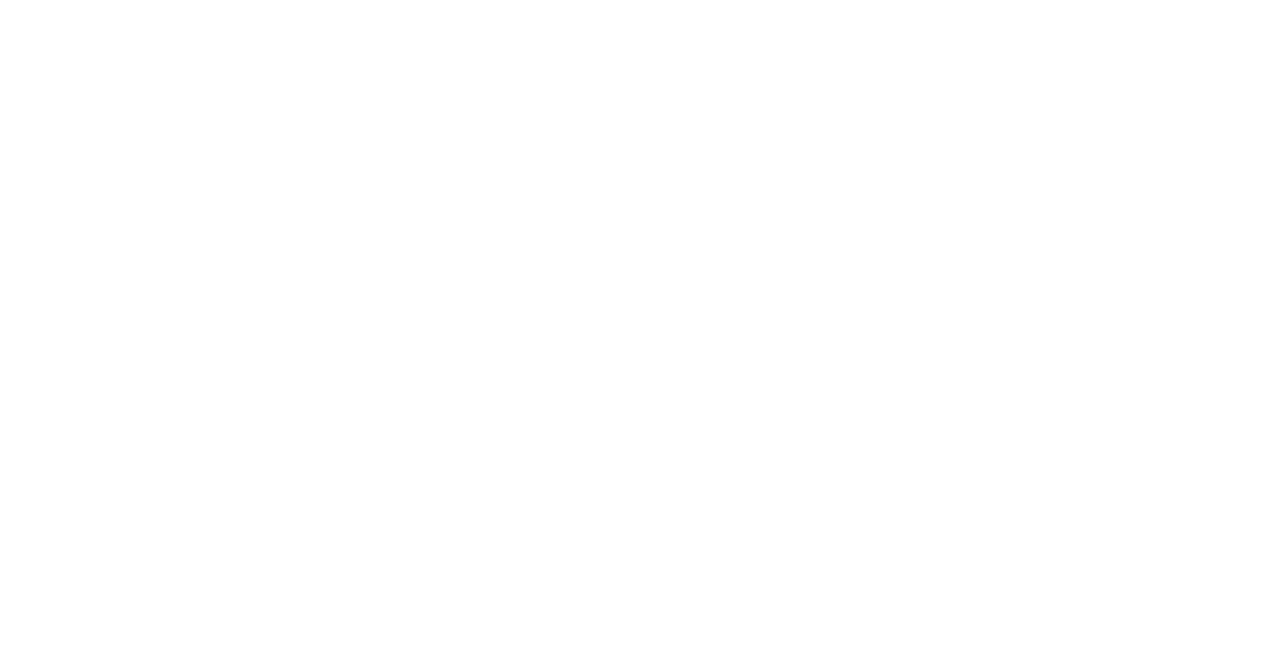
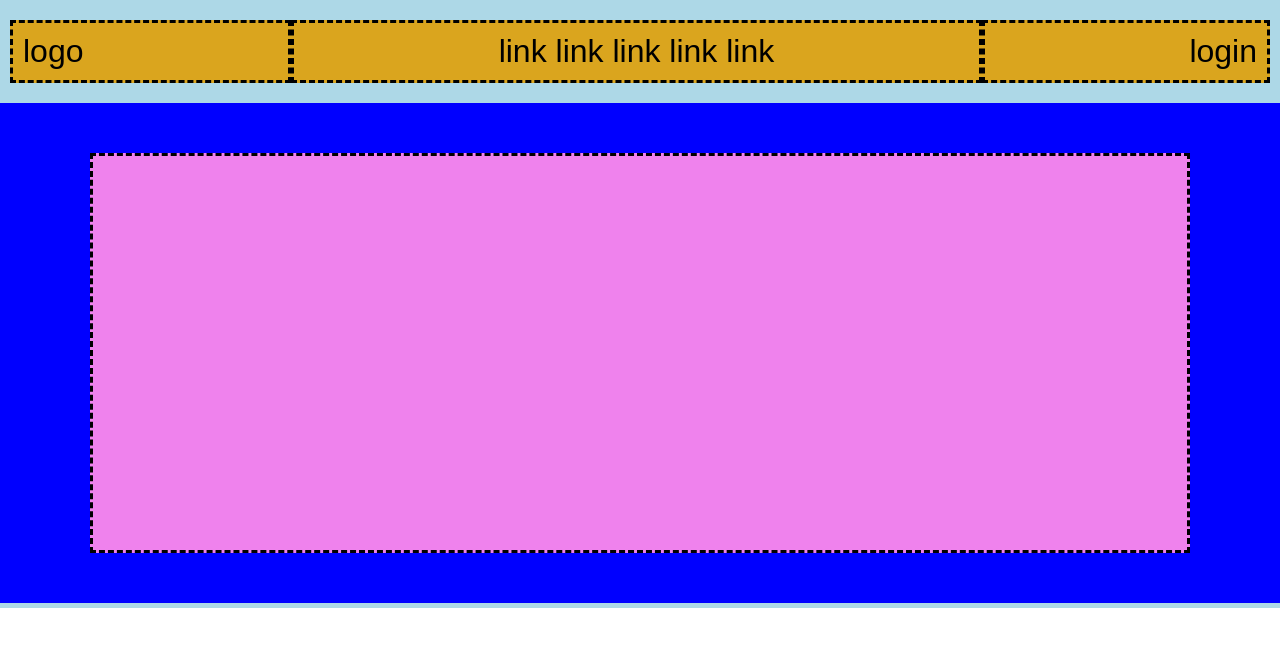
Before and after one commit to oninotna/htmlcss-struttura-discord, a plain HTML site: page index.html in a window 1280 px wide. Drawn offline with Linux system fonts and the light colour scheme.

Commit message:
add header structure with header css style

```diff
--- a/css/style.css
+++ b/css/style.css
@@ -4,6 +4,7 @@
     box-sizing: border-box;
     margin: 0;
     padding: 0;
+    font-family: Arial, Helvetica, sans-serif;
 }
 
 img {
@@ -12,6 +13,7 @@ img {
 
 a {
     text-decoration: none;
+    color: black;
 }
 
 ul {
@@ -28,9 +30,67 @@ ul {
 } */
 
 .container {
-    max-width: 1100px;
+    max-width: 1500px;
     margin-left: auto;
     margin-right: auto;
     padding-left: 10px;
     padding-right: 10px;
 }
+
+.dashed {
+    border: 3px dashed black;
+
+}
+
+/* HEADER */
+
+.header-section {
+    background-color: #add8e7;
+    padding-bottom: 5px;
+}
+
+.main-header {
+    display: flex;
+    justify-content: center;
+}
+
+.main-header > * {
+    display: flex;
+    justify-content: center;
+    font-size: 32px;
+    padding: 10px;
+    margin-top: 20px;
+    margin-bottom: 20px;
+    background-color: #daa51e;
+}
+
+.main-header > a {
+    flex-grow: 2;
+}
+
+.main-header > div {
+    flex-grow: 1;
+}
+
+.header-logo {
+    justify-content: flex-start;
+}
+
+.header-login {
+    justify-content: flex-end;
+}
+
+.main-section-header {
+    display: flex;
+    justify-content: center;
+    align-items: center;
+    background-color: blue;
+    max-width: 100%;
+}
+
+#header-img {
+    background-color: #ef82ed;
+    margin: 50px;
+    width: 1100px;
+    height: 400px;
+}
--- a/index.html
+++ b/index.html
@@ -12,7 +12,20 @@
 </head>
 
 <body>
-    <header></header>
+    <header>
+        <div class="header-section">
+            <div class="header-menu">
+                <div class="container main-header">
+                    <div class="dashed header-logo">logo</div>
+                    <a class="dashed" href="#">link link link link link</a>
+                    <div class="dashed header-login">login</div>
+                </div>
+                <div class="main-section-header">
+                    <div class="dashed" id="header-img"></div>
+                </div>
+            </div>
+        </div>
+    </header>
 
     <main></main>
 
```
